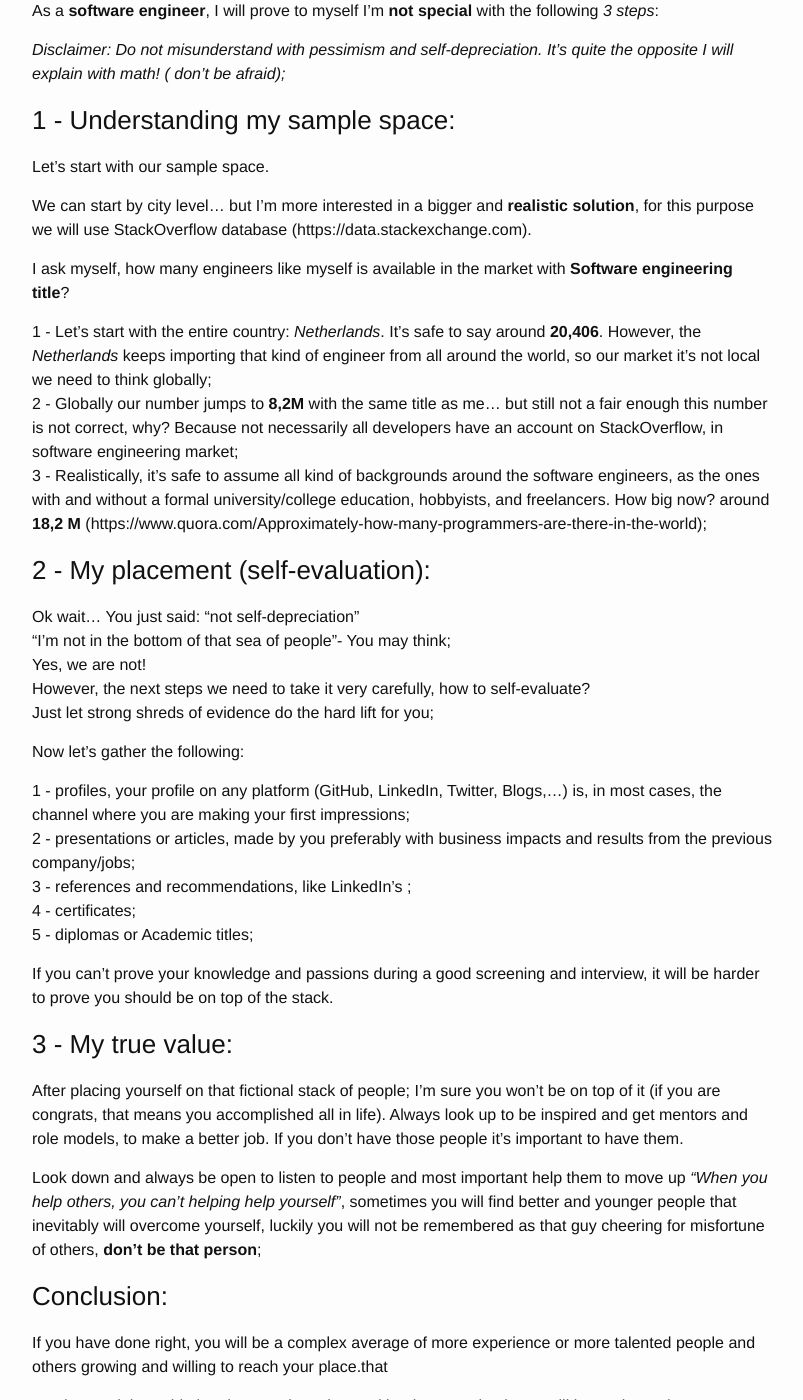
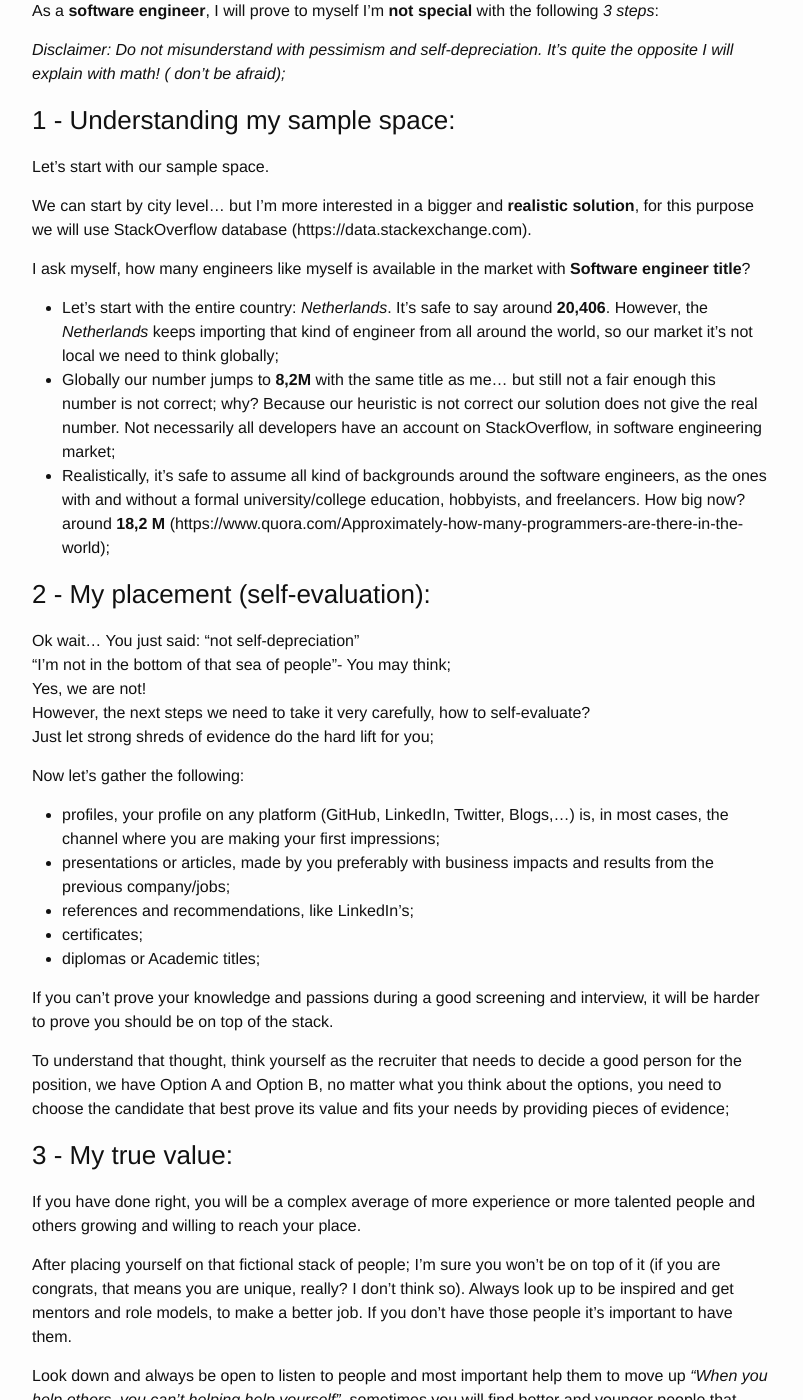
Before and after one commit to asilvino/alvarojoao.github.io, a Jekyll site: the page built from _posts/2017-12-29-Its-good-to-be-average.markdown, in a window 1280 px wide and 1400 px high, scrolled down 543 px. Shown: the whole window, without its empty margins (238-1041 px from the left). Built offline with Jekyll 4.4.1, drawn with Linux system fonts in a browser that asks for light colours; some of the changed text lies outside the part shown.

Commit message:
Update 2017-12-29-Its-good-to-be-average.markdown

```diff
--- a/_posts/2017-12-29-Its-good-to-be-average.markdown
+++ b/_posts/2017-12-29-Its-good-to-be-average.markdown
@@ -25,11 +25,11 @@ Let’s start with our sample space.
 
   We can start by city level... but I’m more interested in a bigger and **realistic solution**, for this purpose we will use StackOverflow database (https://data.stackexchange.com).
 
-  I ask myself, how many engineers like myself is available in the market with **Software engineering title**?
+  I ask myself, how many engineers like myself is available in the market with **Software engineer title**?
 
-  1 - Let’s start with the entire country: *Netherlands*.  It's safe to say around **20,406**. However, the *Netherlands* keeps importing that kind of engineer from all around the world, so our market it's not local we need to think globally;<br/>
-  2 - Globally our number jumps to **8,2M** with the same title as me... but still not a fair enough this number is not correct, why? Because not necessarily all developers have an account on StackOverflow, in software engineering market;<br/>
-  3 - Realistically, it's safe to assume all kind of backgrounds around the software engineers, as the ones with and without a formal university/college education, hobbyists, and freelancers. How big now? around **18,2 M** (https://www.quora.com/Approximately-how-many-programmers-are-there-in-the-world);<br/>
+   - Let’s start with the entire country: *Netherlands*.  It's safe to say around **20,406**. However, the *Netherlands* keeps importing that kind of engineer from all around the world, so our market it's not local we need to think globally;<br/>
+   - Globally our number jumps to **8,2M** with the same title as me... but still not a fair enough this number is not correct; why? Because our heuristic is not correct our solution does not give the real number. Not necessarily all developers have an account on StackOverflow, in software engineering market;<br/>
+   - Realistically, it's safe to assume all kind of backgrounds around the software engineers, as the ones with and without a formal university/college education, hobbyists, and freelancers. How big now? around **18,2 M** (https://www.quora.com/Approximately-how-many-programmers-are-there-in-the-world);<br/>
 
 ### 2 - My placement (self-evaluation):
 
@@ -41,29 +41,32 @@ Let’s start with our sample space.
 
 Now let's gather the following:
 
-  1 - profiles, your profile on any platform (GitHub, LinkedIn, Twitter, Blogs,...) is, in most cases, the channel where you are making your first impressions;<br/>
-  2 - presentations or articles, made by you preferably with business impacts and results from the previous company/jobs;<br/>
-	3 - references and recommendations, like LinkedIn's ;<br/>
-	4 - certificates;<br/>
-	5 - diplomas or Academic titles;<br/>
+   - profiles, your profile on any platform (GitHub, LinkedIn, Twitter, Blogs,...) is, in most cases, the channel where you are making your first impressions;<br/>
+   - presentations or articles, made by you preferably with business impacts and results from the previous company/jobs;<br/>
+   - references and recommendations, like LinkedIn's; <br/>
+   - certificates;<br/>
+   - diplomas or Academic titles;<br/>
 
   If you can’t prove your knowledge and passions during a good screening and interview, it will be harder to prove you should be on top of the stack. <br/>
 
+  To understand that thought, think yourself as the recruiter that needs to decide a good person for the position, we have Option A and Option B, no matter what you think about the options, you need to choose the candidate that best prove its value and fits your needs by providing pieces of evidence;
+
 ### 3 - My true value:
 
-After placing yourself on that fictional stack of people; I'm sure you won't be on top of it (if you are congrats, that means you accomplished all in life). Always look up to be inspired and get mentors and role models, to make a better job. If you don’t have those people it’s important to have them.
+If you have done right, you will be a complex average of more experience or more talented people and others growing and willing to reach your place.
+
+After placing yourself on that fictional stack of people; I'm sure you won't be on top of it (if you are congrats, that means you are unique, really? I don't think so). Always look up to be inspired and get mentors and role models, to make a better job. If you don’t have those people it’s important to have them.
 
   Look down and always be open to listen to people and most important help them to move up *"When you help others, you can't helping help yourself"*, sometimes you will find better and younger people that inevitably will overcome yourself, luckily you will not be remembered as that guy cheering for misfortune of others, **don’t be that person**;
 
 ### Conclusion:
 
-If you have done right, you will be a complex average of more experience or more talented people and others growing and willing to reach your place.that
-
    I understand that pride is a *huge* rock on the road but by removing it you will be easier to detect your weaknesses and improving points. By improving *1%* every day, you will evolve to a better and better version of yourself increasing your chances to adapt to new environments. It's natural. Nothing will change just because you want or said so. Remember you are not special.
 
-   Once you acknowledge those facts you will receive and give better feedback, impress more people and ultimately understand your true value.
-  *At the moment you accept and embrace the thoughts of not being special, you will be more likely to change and get more concretes results.*
+   Once you acknowledge those facts you will receive and give better feedback, impress more people and ultimately understand your true value. *At the moment you accept and embrace the thoughts of not being special, you will be more likely to change and get more concretes results.*
 
 - Is that easy? Actually no.
 
+#### So, Let me know in which of the three above you have accomplished or where you are getting struggle.
+
 Best regards,
```
